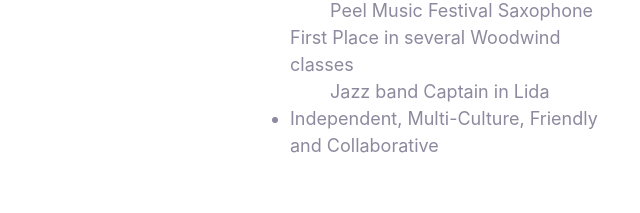
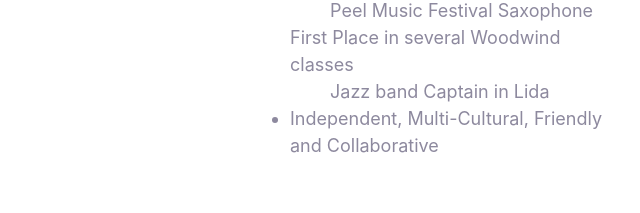
Before and after one commit to SnailKnightHH/Personal-Website, a website built with Parcel: page index.html in a window 1280 px wide. Shown: the part 2399-2612 px from the top of the page, 640-1280 px from the left. Built offline with nearby package versions, Linux system fonts and the light colour scheme.

Commit message:
Soft Skill Typo Fixed

```diff
--- a/index.html
+++ b/index.html
@@ -186,7 +186,7 @@
             </li>
             <li class="list-item-dd">Jazz band Captain in Lida</li>
 
-            <li>Independent, Multi-Culture, Friendly and Collaborative</li>
+            <li>Independent, Multi-Cultural, Friendly and Collaborative</li>
           </ul>
         </article>
       </div>
```
